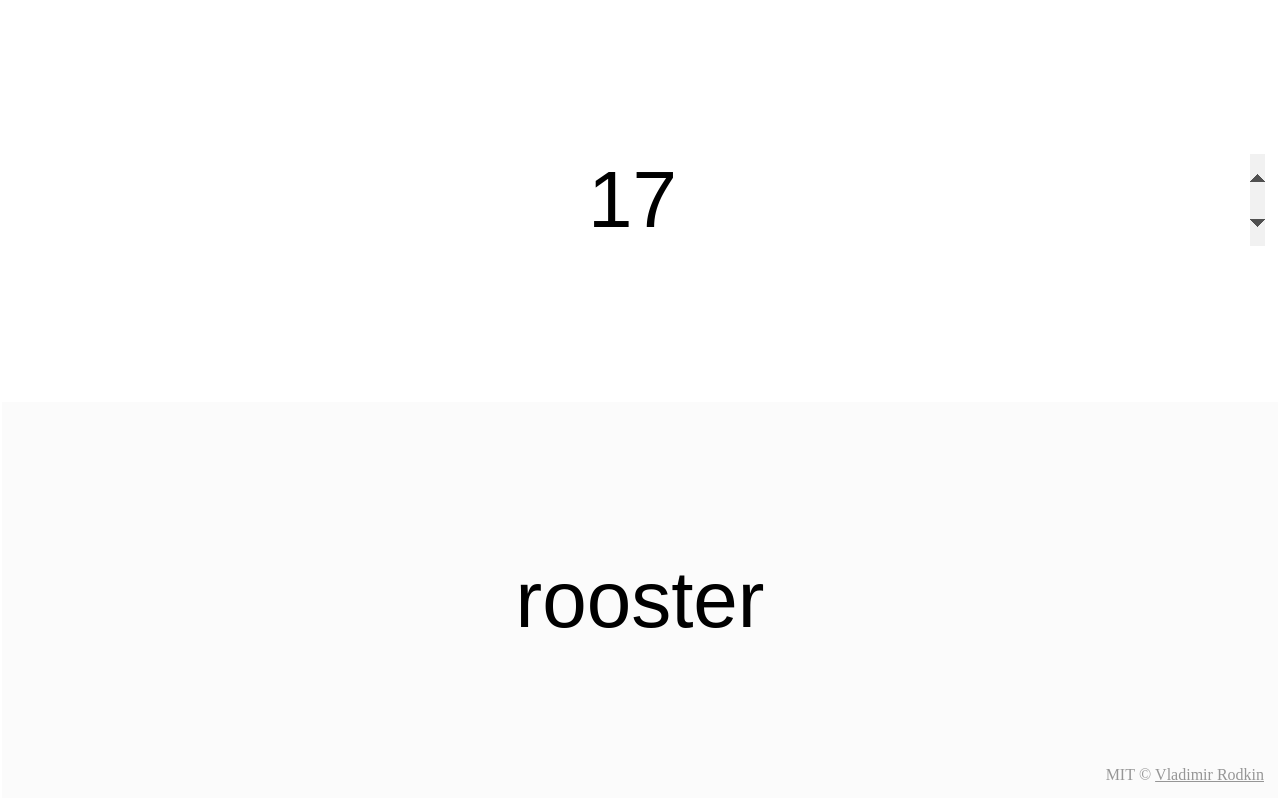
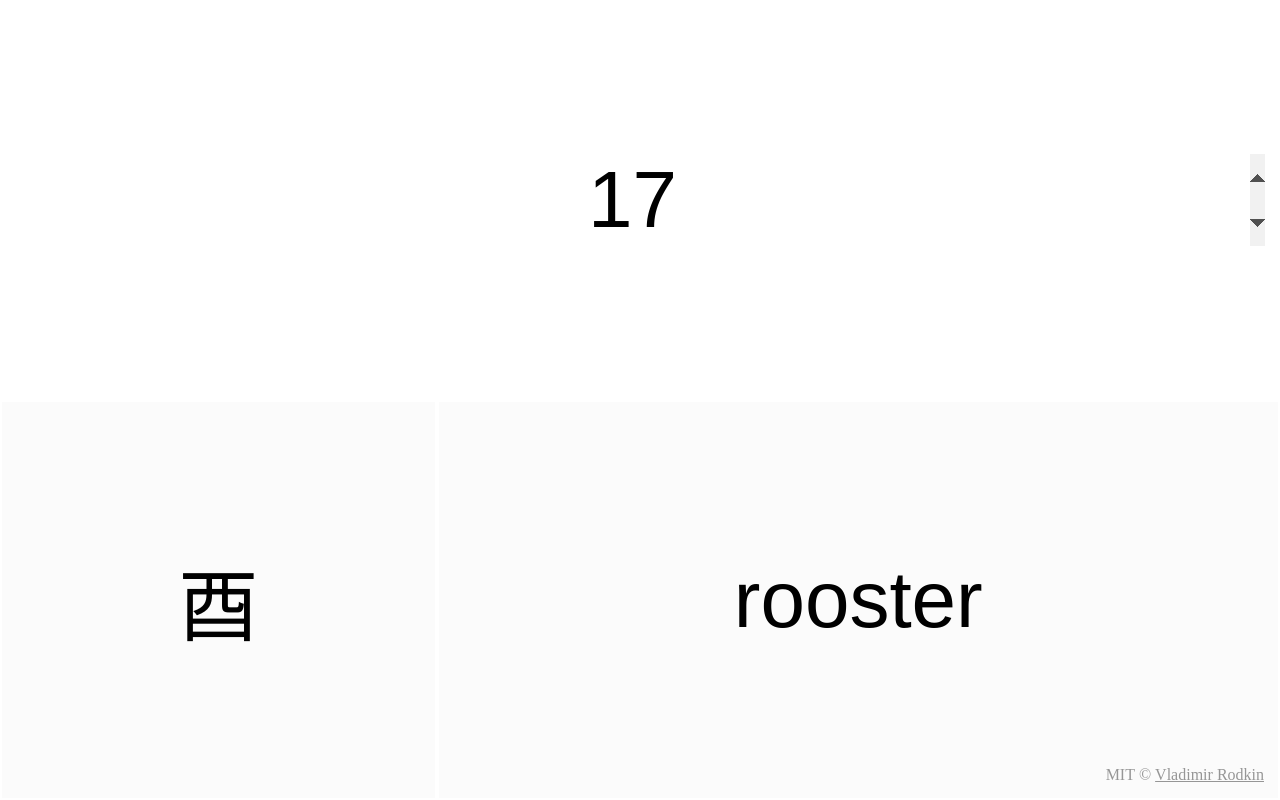
Before and after one commit to VovanR/hour-to-chinese-zodiac, a website: page example/index.html in a window 1280 px wide. Drawn offline with Linux system fonts and the light colour scheme; files whose address does not match are found by name.

Commit message:
docs(example): Add chinese ieroglif result
Close #2

```diff
--- a/example/index.html
+++ b/example/index.html
@@ -25,13 +25,20 @@
 
 <div class="converter__output">
 	<input
-		class="converter__control converter__control_name_result"
+		class="converter__control converter__control_name_result-ch"
 		value=""
 		readonly
 		type="text"
 		placeholder="result"
 		/>
-	</label>
+
+	<input
+		class="converter__control converter__control_name_result-en"
+		value=""
+		readonly
+		type="text"
+		placeholder="result"
+		/>
 </div>
 
 <a class="repo" href="https://github.com/vovanr/hour-to-chinese-zodiac">MIT&nbsp;©&nbsp;<span>Vladimir Rodkin</span></a>
@@ -42,14 +49,32 @@
 (function (hourToChineseZodiac) {
 	'use strict'
 
+	var c = {
+		rat: '子',
+		ox: '丑',
+		tiger: '寅',
+		rabbit: '卯',
+		dragon: '辰',
+		snake: '巳',
+		horse: '午',
+		goat: '未',
+		monkey: '申',
+		rooster: '酉',
+		dog: '戌',
+		pig: '亥',
+	}
+
 	var inputControl = document.querySelector('.converter__control_name_input')
-	var resultControl = document.querySelector('.converter__control_name_result')
+	var resultControlEn = document.querySelector('.converter__control_name_result-en')
+	var resultControlCh = document.querySelector('.converter__control_name_result-ch')
 
 	inputControl.value = new Date().getHours()
 	inputControl.addEventListener('input', renderResult)
 
 	function renderResult() {
-		resultControl.value = hourToChineseZodiac(inputControl.value)
+		var val = hourToChineseZodiac(inputControl.value)
+		resultControlEn.value = val
+		resultControlCh.value = c[val] || ''
 	}
 
 	renderResult()
--- a/example/style.css
+++ b/example/style.css
@@ -39,8 +39,13 @@
 	width: 100%;
 }
 
-.converter__control_name_result {
-	width: 100%;
+.converter__control_name_result-ch {
+	flex: 1;
+	background-color: #fbfbfb;
+}
+
+.converter__control_name_result-en {
+	flex: 2;
 	background-color: #fbfbfb;
 }
 
```
